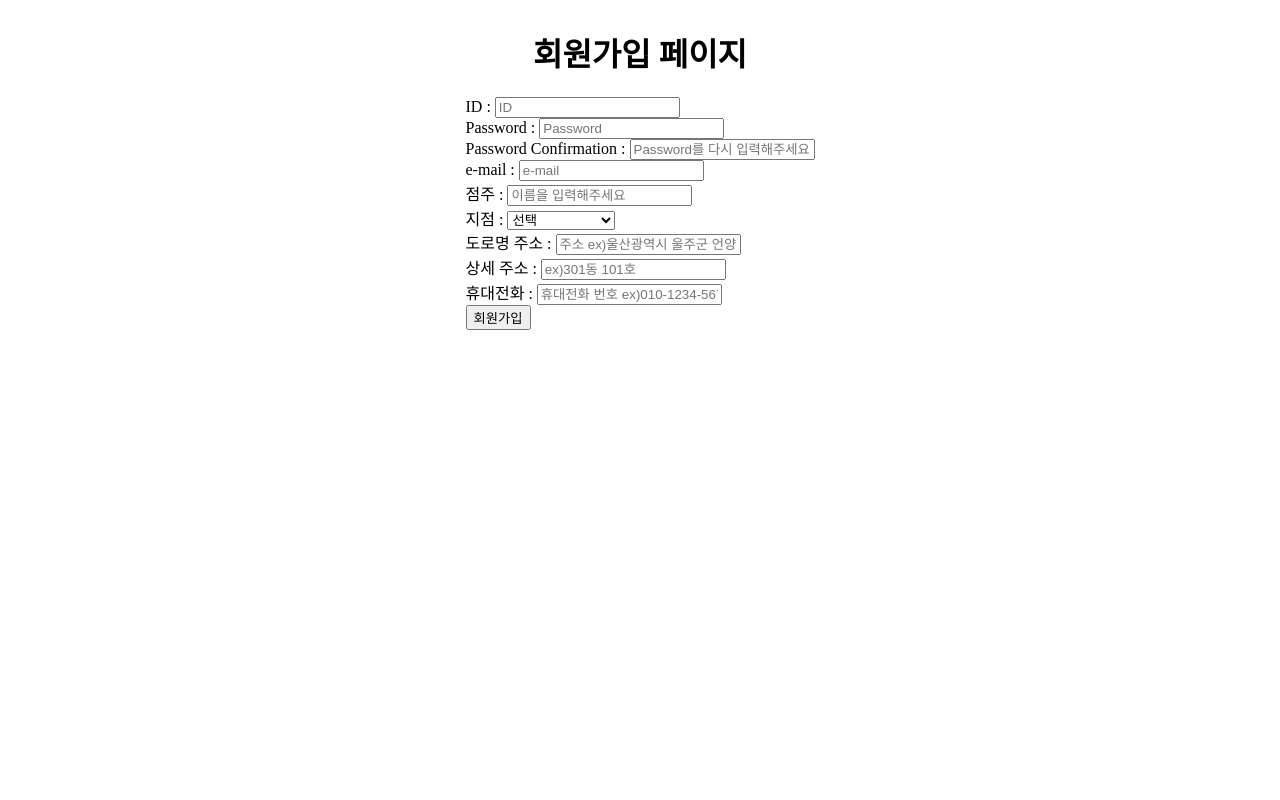
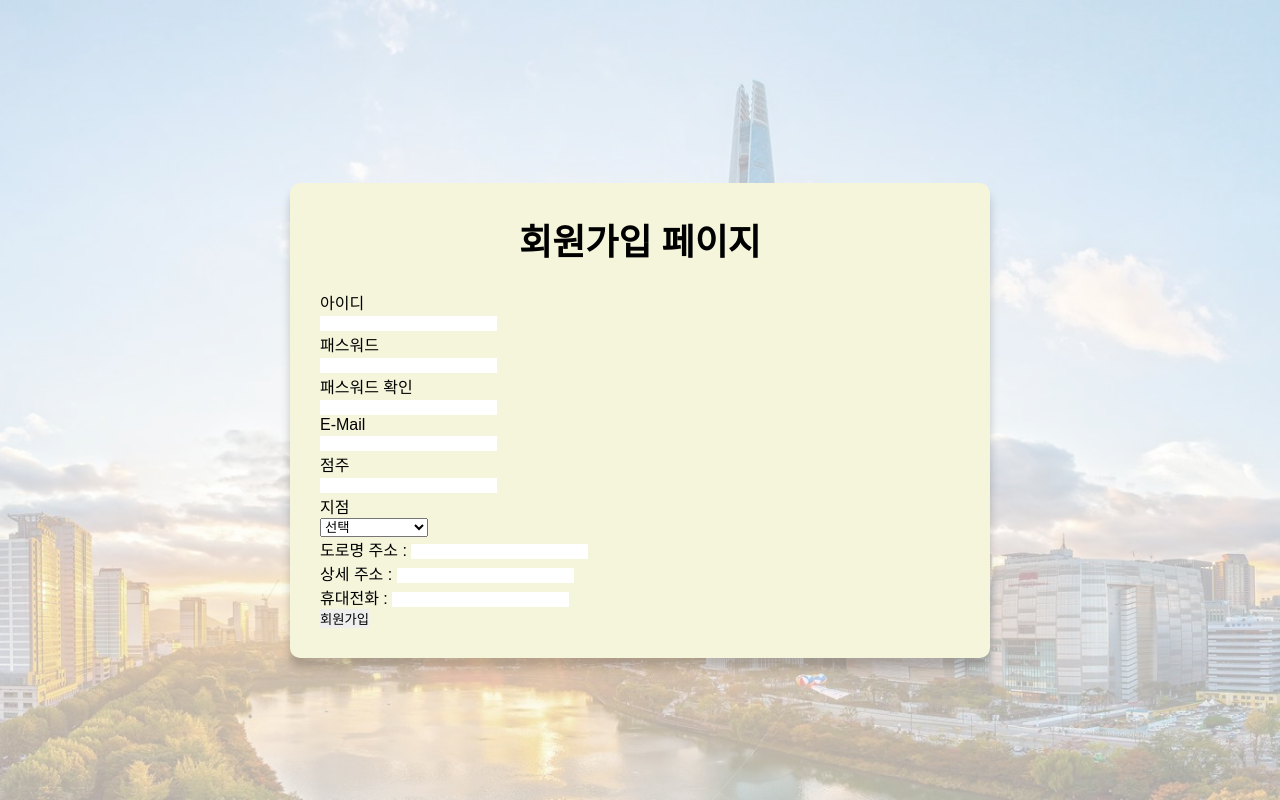
Before and after one commit to joelonsw/lottery, a Django app: page /signup/ in a window 1280 px wide. Run offline with Django 3.2, Linux system fonts and the light colour scheme; some libraries are stand-ins or nearby versions; some web fonts are replaced.

Commit message:
Sign up design changing

```diff
--- a/user/templates/home.html
+++ b/user/templates/home.html
@@ -27,7 +27,7 @@
     </script>
     {% endif %}
     <div class="limiter">
-        <div class="container-login100" style="background-image: url('{% static '/image/lotteworldtower.png' %}');">
+        <div class="container-login100" style="background-image: url('{% static '/image/lotteworldtower.jpg' %}');">
             <div class="wrap-login100">
                 {% csrf_token %}
                 <span class="login100-form-logo">
--- a/user/templates/signup.html
+++ b/user/templates/signup.html
@@ -1,13 +1,23 @@
+{% load static %}
 <!DOCTYPE html>
 <html lang="en">
 
 <head>
     <meta charset="UTF-8">
-    <meta name="viewport" content="width=device-width, initial-scale=1.0">
-    <title>LOTTERY 회원가입</title>
+    <meta name="viewport" content="width=device-width, initial-scale=1">
+    <!--===============================================================================================-->
+    <link rel="stylesheet" type="text/css" href="{% static 'css/home_style.css' %}">
+    <link rel="stylesheet" type="text/css" href="{% static 'css/home_util.css' %}">
+    <script src="https://kit.fontawesome.com/23831bcd64.js" crossorigin="anonymous"></script>
+    <link rel="stylesheet" href="https://stackpath.bootstrapcdn.com/font-awesome/4.7.0/css/font-awesome.min.css"
+        integrity="sha384-wvfXpqpZZVQGK6TAh5PVlGOfQNHSoD2xbE+QkPxCAFlNEevoEH3Sl0sibVcOQVnN" crossorigin="anonymous">
+    <link rel="stylesheet" href="{% static 'css/write_share.css' %}">
+    <!--===============================================================================================-->
 </head>
 
-<body style="display: flex; flex-direction: column; align-items: center;" >
+<!-- <body style="display: flex; flex-direction: column; align-items: center;" > -->
+
+<body>
     {% if alert == 1 %}
     <script>
         alert('비밀번호가 일치하지 않습니다.')
@@ -18,22 +28,37 @@
         alert('이미 있는 ID이거나 빈 항목이 있습니다.')
     </script>
     {% endif %}
-
-    <h1>회원가입 페이지</h1>
-
-    <form method="POST" action="{% url 'signup' %}">
+    <div class="limiter">
+        <div class="container-login100" style="background-image: url('{% static '/image/lotteworldtower.jpg' %}');">
+            <!-- <div class="wrap-login100"> -->
+            <div class="wrapper" style="background-color: beige;">
+                <div class="title">
+                    <h2>회원가입 페이지</h2>
+                </div>
+                <form method="POST" action="{% url 'signup' %}" id="submit_form">
                     {% csrf_token %}
-        ID :
-        <input type="text" name="username" placeholder="ID" required><br>
-        Password :
-        <input type="password" name="password" placeholder="Password" required><br>
-        Password Confirmation :
-        <input type="password" name="password_confirm" placeholder="Password를 다시 입력해주세요." required><br>
-        e-mail :
-        <input type="email" name="email" placeholder="e-mail" required><br>
-        점주 :
-        <input type="text" name="fullname" placeholder="이름을 입력해주세요" required><br>
-        지점 :
+                    <div class="input_field">
+                        <label for="">아이디 </label>
+                        <input type="text" name="username" placeholder="ID" required>
+                    </div>
+                    <div class="input_field">
+                        <label for="">패스워드</label>
+                        <input type="password" name="password" placeholder="Password" required>
+                    </div>
+                    <div class="input_field">
+                        <label for="">패스워드 확인</label>
+                        <input type="password" name="password_confirm" placeholder="Password를 다시 입력해주세요." required>
+                    </div>
+                    <div class="input_field">
+                        <label for="">E-Mail</label>
+                        <input type="email" name="email" placeholder="e-mail" required>
+                    </div>
+                    <div class="input_field">
+                        <label for="">점주 </label>
+                        <input type="text" name="fullname" placeholder="이름을 입력해주세요" required>
+                    </div>
+                    <div class="input_field">
+                        <label for="">지점 </label>
                         <select name="location" required>
                             <option value="">선택</option>
                             <option value="강남역점">강남역점</option>
@@ -51,9 +76,14 @@
                         상세 주소 :
                         <input type="text" name="address_detail" placeholder="ex)301동 101호" required><br>
                         휴대전화 :
-        <input type="tel" name="phone" placeholder="휴대전화 번호 ex)010-1234-5678" pattern="[0-9]{3}-[0-9]{4}-[0-9]{4}" required><br>
+                        <input type="tel" name="phone" placeholder="휴대전화 번호 ex)010-1234-5678"
+                            pattern="[0-9]{3}-[0-9]{4}-[0-9]{4}" required><br>
                         <input type="submit" value="회원가입">
                 </form>
+            </div>
+        </div>
+    </div>
+    <!-- </div> -->
 </body>
 
 </html>
```
Also changed, not shown: db.sqlite3, static/image/lotteworldtower.jpg (added). Lines whose indentation alone changed are shown as unchanged.
